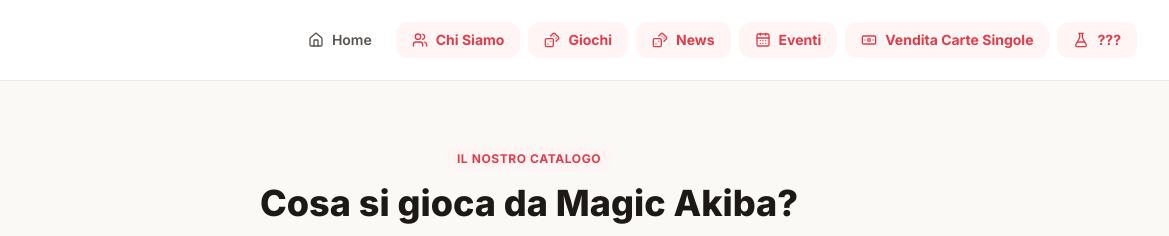
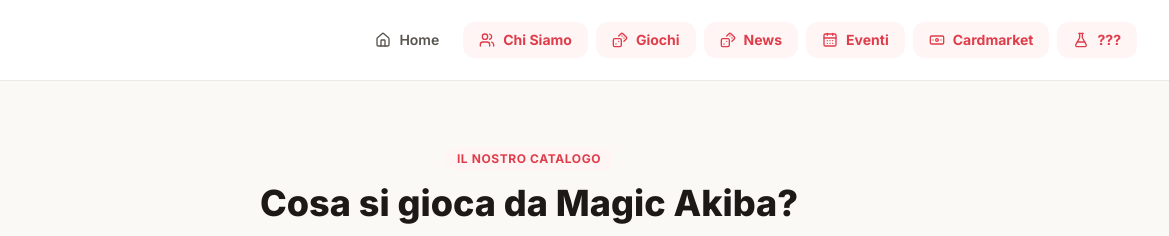
Before and after one commit to KevinWorkPortfolio/Akiba-Site, a website built with Vite: page giochi.html in a window 1280 px wide. Shown: the top 236 px of the page, 111-1280 px from the left. Built offline with nearby package versions, Linux system fonts and the light colour scheme.

Commit message:
Update link text in giochi.html
Changed link text from 'Vendita Carte Singole' to 'Cardmarket'.

```diff
--- a/giochi.html
+++ b/giochi.html
@@ -104,7 +104,7 @@
                     </a>
                     <a href="cardmarketshop.html" class="px-4 py-2 rounded-xl text-sm font-bold text-akiba-500 bg-akiba-50 flex items-center gap-2 transition-all">
                         <i data-lucide="banknote" class="w-4 h-4"></i>
-                       Vendita Carte Singole
+                       Cardmarket
                     </a>
                     <a href="paginavuota.html" class="px-4 py-2 rounded-xl text-sm font-bold text-akiba-500 bg-akiba-50 flex items-center gap-2 transition-all">
                         <i data-lucide="flask-conical" class="w-4 h-4"></i>
```
